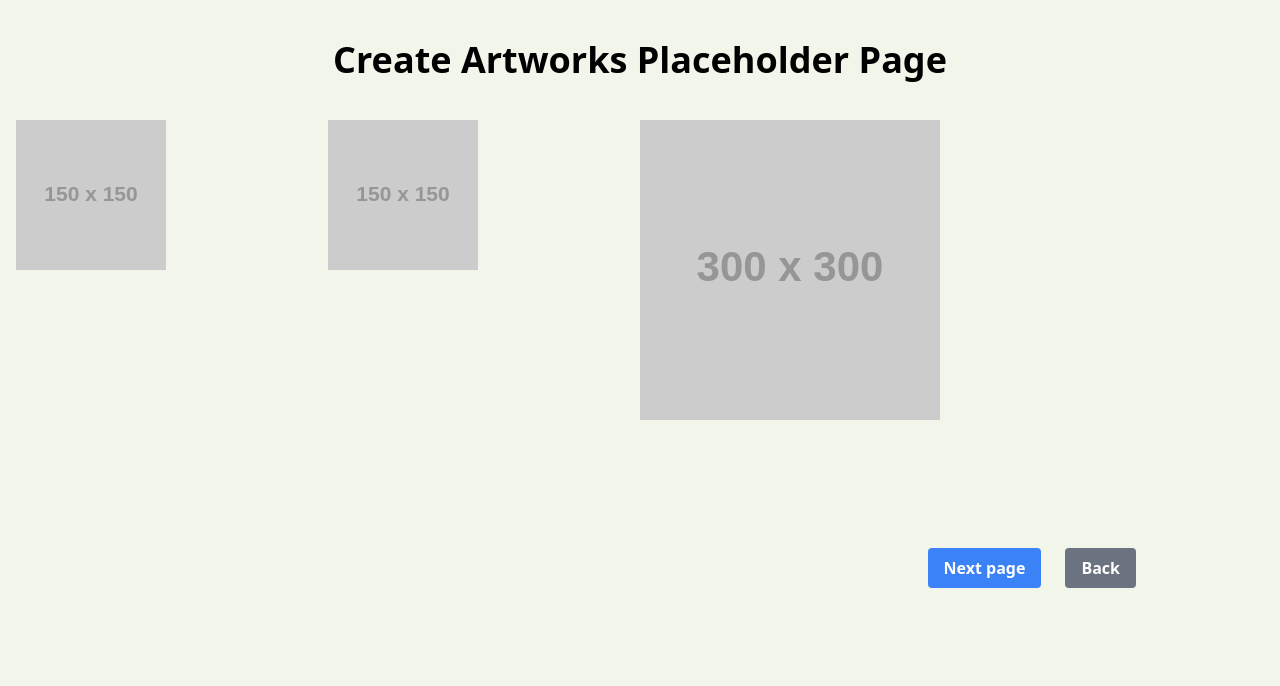
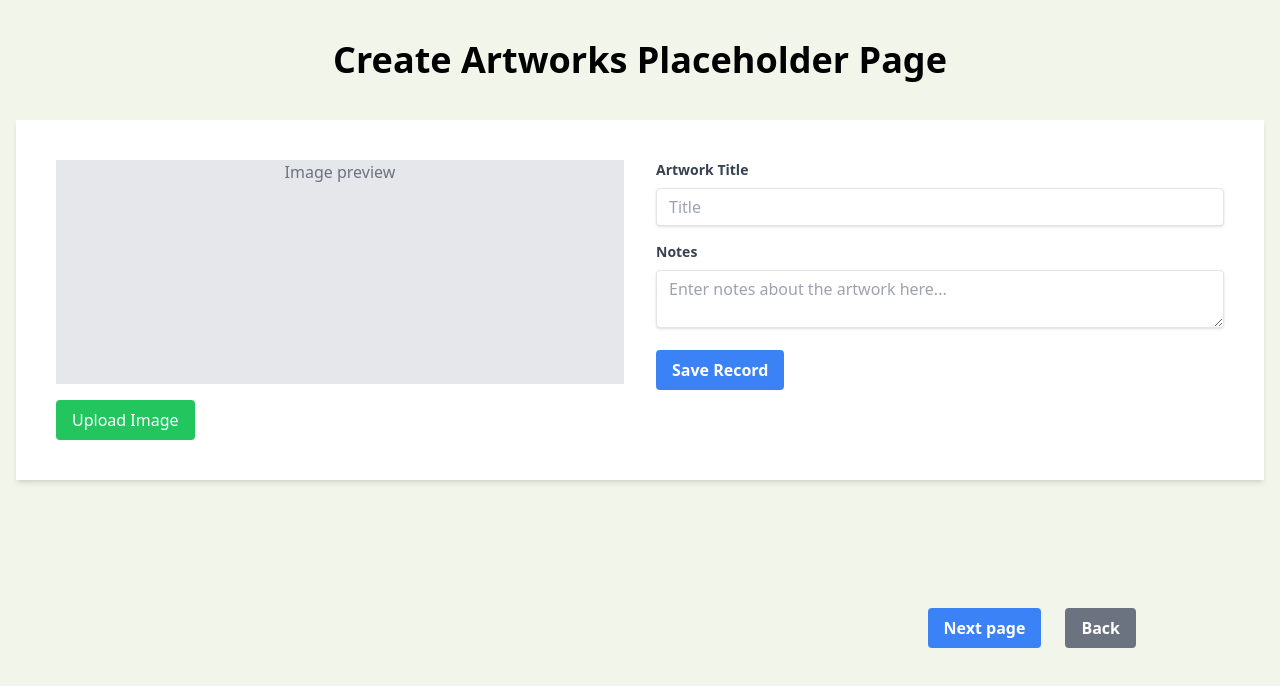
Before and after one commit to WebWarriors-UNF-CIS/RHAMS, a Next.js app: page /u/artworks/create in a window 1280 px wide. Shown: the top 686 px of the page. Built offline with nearby package versions, Linux system fonts and the light colour scheme.

Commit message:
added placeholder code for artworks/create

```diff
--- a/src/app/u/artworks/create/page.tsx
+++ b/src/app/u/artworks/create/page.tsx
@@ -28,20 +28,45 @@ export default function CreateArtwork() {
       <h1 className="text-4xl font-bold text-center my-10">
       {slug || 'Loading...'}
       </h1>
-      <div className="flex flex-row">
-        <div className="basis-1/4">
-          <Image loader={imageLoader} src="150" alt="placeholder" width={150} height={150}/>
+      <div className="container mx-auto p-6 bg-white shadow-md">
+      <div className="flex justify-between">
+        <div className="w-1/2 p-4">
+          <div className="bg-gray-200 aspect-w-1 aspect-h-1 flex justify-center items-center">
+            <span className="text-gray-500 h-56">Image preview</span>
+          </div>
+          <button className="mt-4 bg-green-500 text-white py-2 px-4 rounded">
+            Upload Image
+          </button>
         </div>
-        <div className="basis-1/4">
-          <Image loader={imageLoader} src="150" alt="placeholder" width={150} height={150}/>
-        </div>
-        <div className="basis-1/2">
-          <Image loader={imageLoader} src="300" alt="placeholder" width={300} height={300}/>
-        </div>
-        <div className="flex">
-          {/* table */}
+        <div className="w-1/2 p-4">
+          <div className="mb-4">
+            <label className="block text-gray-700 text-sm font-bold mb-2">
+              Artwork Title
+            </label>
+            <input
+              className="shadow appearance-none border rounded w-full py-2 px-3 text-gray-700 leading-tight focus:outline-none focus:shadow-outline"
+              id="title"
+              type="text"
+              placeholder="Title"
+            />
+          </div>
+          {/* ... other input fields ... */}
+          <div className="mb-4">
+            <label className="block text-gray-700 text-sm font-bold mb-2">
+              Notes
+            </label>
+            <textarea
+              className="shadow appearance-none border rounded w-full py-2 px-3 text-gray-700 leading-tight focus:outline-none focus:shadow-outline"
+              id="notes"
+              placeholder="Enter notes about the artwork here..."
+            ></textarea>
+          </div>
+          <button className="bg-blue-500 hover:bg-blue-700 text-white font-bold py-2 px-4 rounded focus:outline-none focus:shadow-outline">
+            Save Record
+          </button>
         </div>
       </div>
+    </div>
       <div className="flex flex-row justify-end gap-6 p-32">
         <button  onClick={() => router.push('/u/collections')} className="bg-blue-500 hover:bg-blue-700 text-white font-bold py-2 px-4 rounded focus:outline-none focus:shadow-outline w-lg" type="button">
             Next page
```
